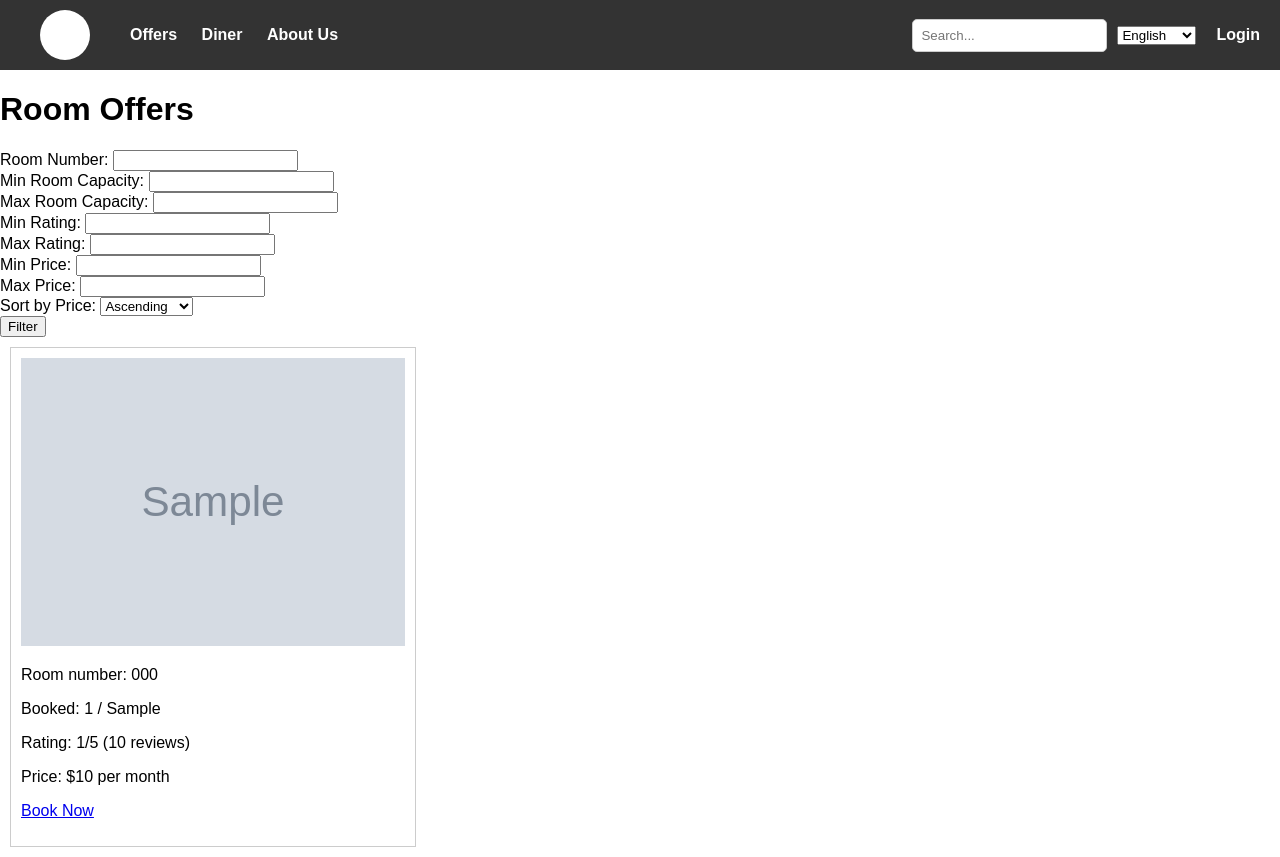
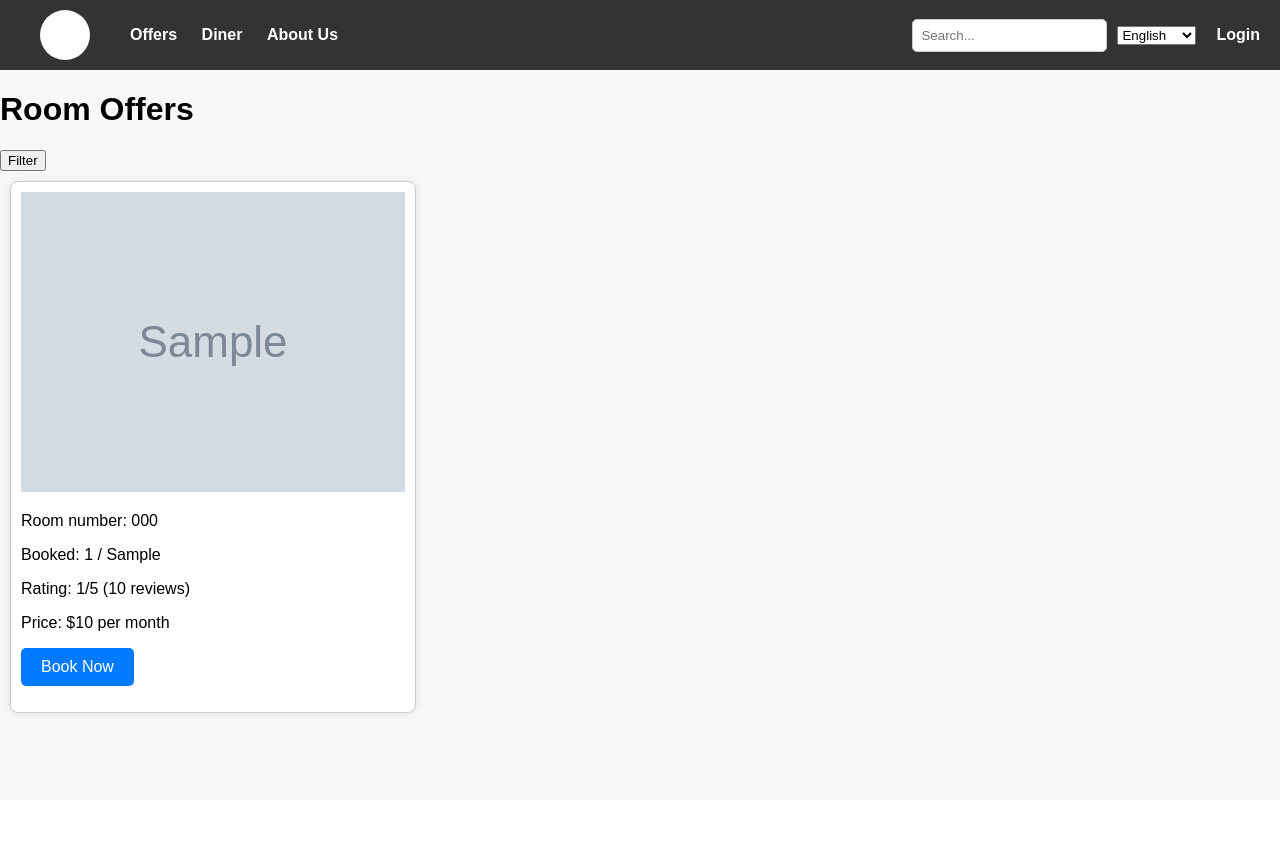
Before and after one commit to ivo5055/Project, a PHP site: page /offers.php in a window 1280 px wide. After the commit the page ends 716 px from the top, so only its background shows below. Run offline with PHP 8.4, Linux system fonts and the light colour scheme; tables that the repository leaves empty or names only in its code hold one stand-in row (values such as "Sample post"); grey boxes marked "Sample" are stand-in pictures.

Commit message:
24.05.24

```diff
--- a/Register.php
+++ b/Register.php
@@ -35,13 +35,15 @@
             <label for="female">Female</label><br><br>
 
             <input type="checkbox" id="agreement" name="agreement" required>
-                <label for="agreement">I agree to the terms and conditions</label><br><br>
+            <label for="agreement">I agree to the <a href="PRAVILNIK_NAST_final_2022.pdf" target="_blank">terms and conditions</a></label><br><br>
 
             <button type="submit">Create Profile</button><br><br>
             <p>Already have an existing account? <a href="Login.php">Login</a></p>
         </form>
     </div>
 </div>
+
+
 
     <script>
         function validateForm() {
--- a/includes/filter.php
+++ b/includes/filter.php
@@ -1,5 +1,7 @@
 <!-- Filter Form -->
-<form method="GET" action="">
+<button id="filterButton">Filter</button>
+
+<form id="filterForm" method="GET" action="">
     <div>
         <label for="room_number">Room Number:</label>
         <input type="text" name="room_number" id="room_number" value="<?php echo isset($_GET['room_number']) ? $_GET['room_number'] : ''; ?>">
@@ -36,6 +38,7 @@
         </select>
     </div>
     <button type="submit">Filter</button>
+    <button type="button" id="clearFilter">Clear Filter</button>
 </form>
 
 <?php
--- a/includes/show_booked.php
+++ b/includes/show_booked.php
@@ -9,7 +9,7 @@ if (isset($_SESSION['username'])) {
         $cancelBookingStmt->execute(['username' => $username]);
 
         // Clear rating session variables
-        unset($_SESSION['rated']);
+        unset($_SESSION['has_rated']);
         unset($_SESSION['user_rating']);
 
         // Redirect to the same page to avoid form resubmission
@@ -47,7 +47,7 @@ if (isset($_SESSION['username'])) {
             $updateRoomStmt->execute(['rating' => $rating, 'room_number' => $room_number]);
 
             // Set session variable to indicate rating is done
-            $_SESSION['rated'] = $room_number;
+            $_SESSION['has_rated'] = $room_number;
             $_SESSION['user_rating'] = $rating;
 
             // Redirect to the same page to avoid form resubmission
@@ -66,7 +66,7 @@ if (isset($_SESSION['username'])) {
     echo '<p>Rating: ' . $averageRating . '/5 (' . $ratingData['number_of_reviews'] . ' reviews)</p>';
 
     // Show star rating form if the user has not rated the room
-        if (!isset($_SESSION['rated']) || $_SESSION['rated'] != $bookedRoom['room_number']) {
+    if (!isset($_SESSION['has_rated']) || $_SESSION['has_rated'] != $bookedRoom['room_number']) {
         echo '<form method="post" action="">';
         echo '<label for="rating">Rate this room:</label>';
         echo '<div class="rating">';
--- a/offers.php
+++ b/offers.php
@@ -19,10 +19,10 @@ include "includes/dbh.inc.php";
     <?php include "includes/show_booked.php"; ?>
 
     <h1>Room Offers</h1>
-    <div class="room-offers">
+
 
     <?php include "includes/filter.php";?>
-
+    <div class="room-offers">
     <?php
             // Delete
             include "includes/deleteOffer.php";
@@ -38,15 +38,45 @@ include "includes/dbh.inc.php";
 
                 //shows rooms that have space for guests and users
                 //for admin it shows every room
-                if ($currentBookings < $row['room_capacity'] || isset($_SESSION['account']) == "A") {
-                    if(isset($_SESSION['gender'])){
-                        if($row['gender_R'] == $_SESSION['gender'] || $_SESSION['account'] == "A") include "includes/offersDisplay.php" ;
+                if ($currentBookings < $row['room_capacity'] || (isset($_SESSION['account']) && $_SESSION['account'] == "A")) {
+                    if(isset($_SESSION['gender']) && $_SESSION['account'] == "U"){
+                        if($row['gender_R'] == $_SESSION['gender'] ) include "includes/offersDisplay.php" ;
                     }
-                    else if (!isset($_SESSION['gender'])|| $_SESSION['account'] == "U"){
+                    else if (!isset($_SESSION['gender']) || $_SESSION['account'] == "A"){
                     include "includes/offersDisplay.php";
                 }
             }}
             ?>
+
+
+            <script>
+                // Get references to filter button and form
+                const filterButton = document.getElementById('filterButton');
+                const filterForm = document.getElementById('filterForm');
+
+                // Add event listener to filter button
+                filterButton.addEventListener('click', function() {
+                    // Toggle visibility of filter form
+                    filterForm.classList.toggle('show');
+                });
+
+                // Add event listener to clear button
+                const clearFilterButton = document.getElementById('clearFilter');
+                clearFilterButton.addEventListener('click', function() {
+                    // Reset filter form
+                    filterForm.reset();
+                    // Clear input values manually
+                    const inputs = filterForm.getElementsByTagName('input');
+                    for (let i = 0; i < inputs.length; i++) {
+                        inputs[i].value = '';
+                    }
+                    // Clear select value manually
+                    const select = filterForm.getElementsByTagName('select')[0];
+                    select.selectedIndex = 0;
+                });
+            </script>
+
+
     </div>
 </div>
 </body>
--- a/styles.css
+++ b/styles.css
@@ -56,21 +56,32 @@ header a:hover {
     margin: left 20px;;
 }
 
+
+
+/* All the offers */
 .image-container {
     margin-left: auto; /* Move elements to the right */
 }
 
+
+
+/* start*/
 .room-offer {
     display: inline-block;
     width: 30%; /* Adjust the width as needed */
     margin: 10px;
     border: 1px solid #ccc;
     padding: 10px;
+
+    background-color: #fff;
+    border-radius: 8px;
+    box-shadow: 0 0 10px rgba(0, 0, 0, 0.1);
 }
 
 .room-offer img {
     width: 100%;
-    height: 100%;
+    height: 300px; /* Adjust the height as needed */
+    object-fit: cover; /* Ensure the image covers the entire container */
 }
 
 .container {
@@ -84,16 +95,82 @@ header a:hover {
     max-width: 50%; /* Limit content width to half the page */
 }
 
-.image-container img {
-    max-width: 100%;
+
+
+
+
+#filterForm {
+    margin-left: auto;
+    display: none;
+}
+
+/* Show filter form when it has class 'show' */
+#filterForm.show {
+    margin-left: auto;
+    display: block;
+}
+/* Hide filter dropdown by default */
+.dropdown-content {
+    display: none;
+    position: absolute;
+    background-color: #f9f9f9;
+    min-width: 160px;
+    box-shadow: 0 8px 16px 0 rgba(0,0,0,0.2);
+    z-index: 1;
+}
+
+/* Show filter dropdown when it has class 'show' */
+.dropdown-content.show {
+    display: block;
+}
+/* Initially hide filter dropdown */
+#filterDropdown {
+    display: none;
 }
 
 
+
+
+
+
+
+
+
+/* General Styles */
+body {
+    justify-content: left;
+    font-family: Arial, sans-serif;
+    margin: 0;
+    padding: 0;
+    background-color: #f8f8f8;
+}
+
+.booked-room {
+    max-width: 600px;
+    margin: 50px auto;
+    padding: 20px;
+    background-color: #fff;
+    border-radius: 8px;
+    box-shadow: 0 0 10px rgba(0, 0, 0, 0.1);
+}
+
+.room-detail h1 {
+    font-size: 24px;
+    margin-bottom: 20px;
+    color: #333;
+}
+
+.room-detail p {
+    font-size: 18px;
+    margin: 10px 0;
+    color: #555;
+}
 
 .rating {
     display: flex;
     flex-direction: row-reverse;
     justify-content: left;
+    margin: 20px 0;
 }
 
 .rating input {
@@ -103,7 +180,7 @@ header a:hover {
 .rating label {
     position: relative;
     width: 1em;
-    font-size: 1.5vw;
+    font-size: 2em;
     color: #FFD700;
     cursor: pointer;
 }
@@ -119,3 +196,20 @@ header a:hover {
 .rating input:checked ~ label::before {
     opacity: 1;
 }
+
+.button {
+    display: inline-block;
+    padding: 10px 20px;
+    font-size: 16px;
+    color: #fff;
+    background-color: #007BFF;
+    border: none;
+    border-radius: 5px;
+    cursor: pointer;
+    text-align: center;
+    text-decoration: none;
+}
+
+.button:hover {
+    background-color: #0056b3;
+}
```
Also changed, not shown: addOffer.php (+11 -2 lines), includes/addOfferI.php (+9 -6 lines), img/IMG-664de88bf33942.70502914.jpg (deleted), img/IMG-664e3cb4be0677.18322000.jpg (added), img/IMG-664e3cd9566f61.40870247.jpg (added), img/IMG-664ef99cb6aa70.83449721.jpg (added), img/IMG-664ef9c55a92e4.40959539.jpg (added), img/IMG-6650c580d5c4c0.88100432.jpg (added), img/IMG-6650c58dc31b85.31538419.jpg (added), img/IMG-6650e7679ae805.41094543.jpg (added), 1 other file. Lines whose indentation alone changed are shown as unchanged.
